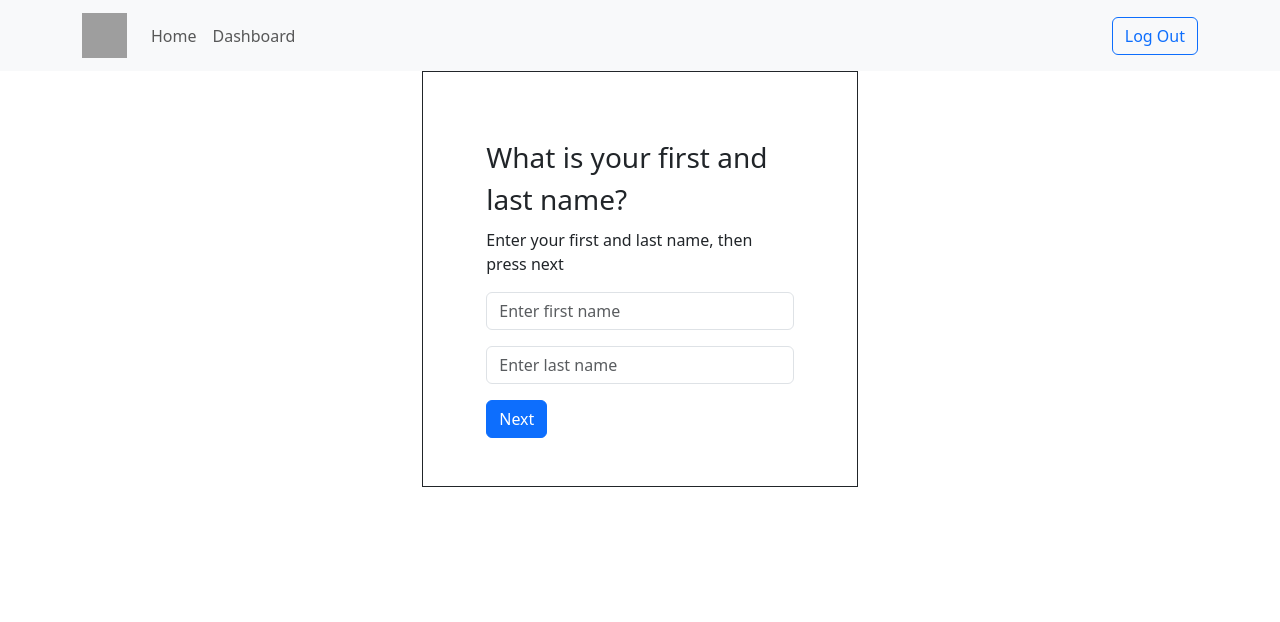
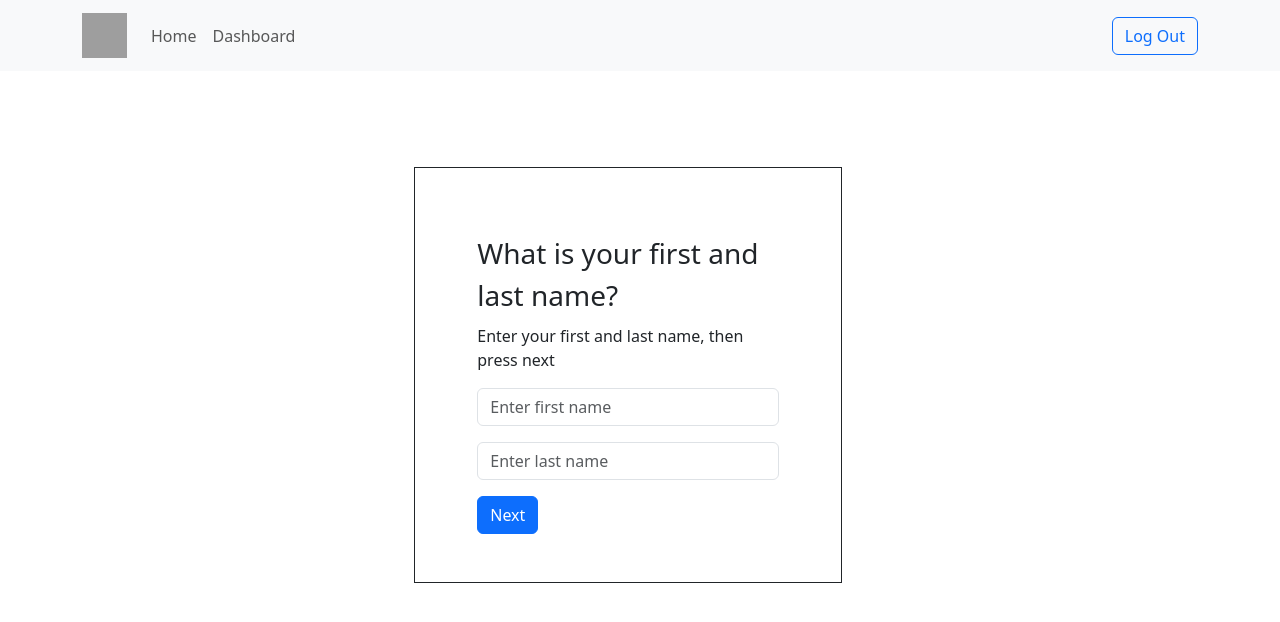
Before and after one commit to racosta323/kpkr-phase-4-project, a React (Create React App) app in the folder client/: page /onboarding in a window 1280 px wide. Shown: the top 622 px of the page. Built offline with nearby package versions, Linux system fonts and the light colour scheme; no server answers; grey boxes are pictures that could not be loaded.

Commit message:
centers intake form

```diff
--- a/client/src/components/OnboardingFlow/Intake.js
+++ b/client/src/components/OnboardingFlow/Intake.js
@@ -1,7 +1,8 @@
 import React from "react";
 import { useFormik, Field, Form } from "formik";
 import { useState } from 'react';
-import CreateUser from "../AllForm-don't delete";
+import Row from 'react-bootstrap/Row'
+import Col from 'react-bootstrap/Col'
 
 import FirstName from "./OnboardingFirstName";
 import Goals from "./OnboardingGoals"
@@ -10,7 +11,7 @@ import Confirmation from "./OnboardingConfirmation";
 import { useNavigate, useOutletContext } from "react-router-dom";
 import NavBar from "../NavBar"
 
-// import FakePage from "../AllGoals";
+
 import * as yup from 'yup';
 
 
@@ -131,108 +132,6 @@ import * as yup from 'yup';
     }
   }
 });
-      // onSubmit: (values) => {
-      //   fetch("/users", {
-      //   method: "POST",
-      //   headers: {
-      //     "Content-Type": "application/json",
-      //   },
-      //   body: JSON.stringify(values, null, 2)
-      //   }).then(
-      //     (res) => {
-      //       if(res.status == 201){
-      //         return res.json()
-      //       }
-      //     }
-      //   ).then(
-      //     (data)=>{
-      //       formik.values.userId = data.id
-      //       console.log('From user post', data)
-      //     }
-      //   ).then(
-      //     fetch("/goals",{
-      //       method: "POST",
-      //       headers: {
-      //         "Content-Type": "application/json",
-      //       },
-      //       body: JSON.stringify(values, null, 2)
-      //     }).then(
-      //       (res) => {
-      //         if(res.status == 201){
-      //           return res.json()
-      //         }
-      //       }
-      //     ).then(
-      //       (data)=>{
-      //         formik.values.goalId = data.id
-      //         console.log('from goal post', data)
-      //       }).then(
-      //         fetch('/usergoals', {
-      //           method: "POST",
-      //           headers: {
-      //             "Content-Type": "application/json",
-      //           },
-      //           body: JSON.stringify(values, null, 2)
-      //           }).then(
-      //             (res) => {
-      //               if(res.status == 201){
-      //                 return res.json()
-      //               }
-      //             }
-      //           ).then(
-      //             (data)=>{
-      //               console.log("From usergoals post", data, formik.values.userId, formik.values.goalId)
-      //               console.log(data)
-      //               formik.values.userId = ''
-      //               formik.values.goalId = ''
-      //               // return <FakePage />
-      //             }
-      //           )
-      //       )
-      //   )
-
-
-        // fetch("/goals",{
-        //   method: "POST",
-        //   headers: {
-        //     "Content-Type": "application/json",
-        //   },
-        //   body: JSON.stringify(values, null, 2)
-        // }).then(
-        //   (res) => {
-        //     if(res.status == 201){
-        //       return res.json()
-        //     }
-        //   }
-        // ).then(
-        //   (data)=>{
-        //     formik.values.goalId = data["id"]
-        //     // console.log(data)
-        //   }
-        // )
-        // fetch('/usergoals', {
-        //   method: "POST",
-        //   headers: {
-        //     "Content-Type": "application/json",
-        //   },
-        //   body: JSON.stringify(values, null, 2)
-        //   }).then(
-        //     (res) => {
-        //       if(res.status == 201){
-        //         return res.json()
-        //       }
-        //     }
-        //   ).then(
-        //     (data)=>{
-        //       console.log(data)
-        //       // return <FakePage />
-        //     }
-        //   )
-
-    //     }
-    // }
-    // )
-
 
     const nameClick= () => {
       setDisplay("goals")
@@ -271,7 +170,10 @@ import * as yup from 'yup';
 return (
     <>
       <NavBar/>
-      {update() }
+      <Row className="mt-5"></Row>
+      <Row className="mt-5">
+        {update()}
+      </Row>
     </>
 
 )
```
